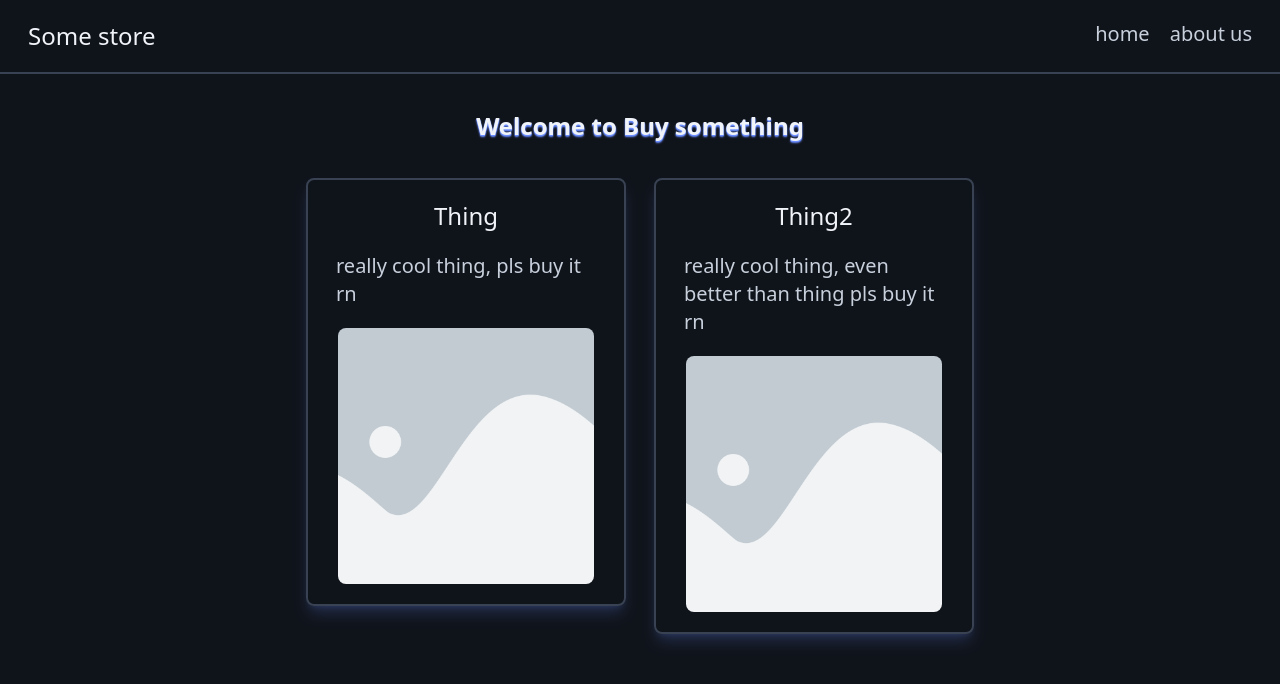
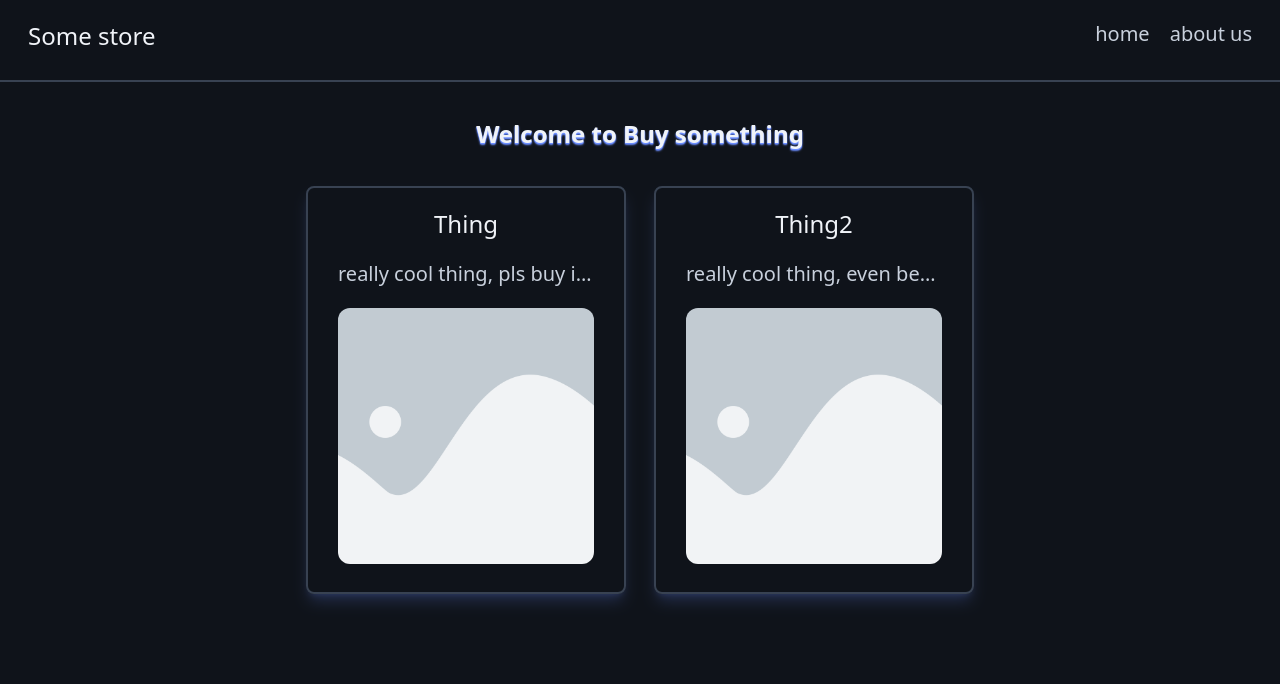
Before and after one commit to Mor9ak/buysomething, a Next.js app: page / in a window 1280 px wide. Shown: the top 684 px of the page. Built offline with nearby package versions, Linux system fonts and the light colour scheme.

Commit message:
style (card): minor style changes: - fix sizes - used lint style (project): change bottom paddings

```diff
--- a/app/globals.css
+++ b/app/globals.css
@@ -17,7 +17,7 @@
 
 @layer components {
     .uniPadding {
-        @apply px-5 py-3 md:px-7 md:py-5;
+        @apply px-5 py-3 md:px-7 md:pt-5 md:pb-7;
     }
     .uniBorder {
         @apply border-2 border-borderCol
--- a/shared/Card.tsx
+++ b/shared/Card.tsx
@@ -10,12 +10,15 @@ export interface CardProps {
 
 const Card = (props: CardProps) => {
     return (
-        <div className={'flex flex-col bg-cardBgdCol justify-center items-center uniBorder rounded-lg w-fit max-w-[44vw] md:max-w-[25vw] uniPadding gap-5 shadow-lg shadow-accentCol/20 text-wrap'}>
+        <div
+            className={'flex flex-col bg-cardBgdCol justify-center items-center uniBorder rounded-lg w-[40vw] md:w-[30vw] max-w-[44vw] md:max-w-[25vw] uniPadding gap-5 shadow-lg shadow-accentCol/20'}>
             <h3 className={'text-mainTextCol text-2xl text-center'}>{props.title}</h3>
-            {props.text && <h4 className={'text-textCol text-xl'}>{props.text}</h4>}
-            {props.imgSrc && <div className={'flex justify-center items-center w-[40vw] box-border md:w-[20vw] aspect-square'}>
-                <Image src={props.imgSrc} alt={props.title} width={100} height={100} className={'w-full h-full rounded-lg object-cover'}/>
-            </div>}
+            {props.text && <h4 title={props.text} className={'text-textCol text-xl truncate max-w-[34vw] md:max-w-[20vw]'}>{props.text}</h4>}
+            {props.imgSrc &&
+                <div className={'flex justify-center items-center w-[40vw] box-border md:w-[20vw] aspect-square'}>
+                    <Image src={props.imgSrc} alt={props.title} width={100} height={100}
+                           className={'w-full h-full rounded-xl object-cover'}/>
+                </div>}
             {props.description && <p className={'text-secTextCol'}>{props.description}</p>}
         </div>
     );
```
